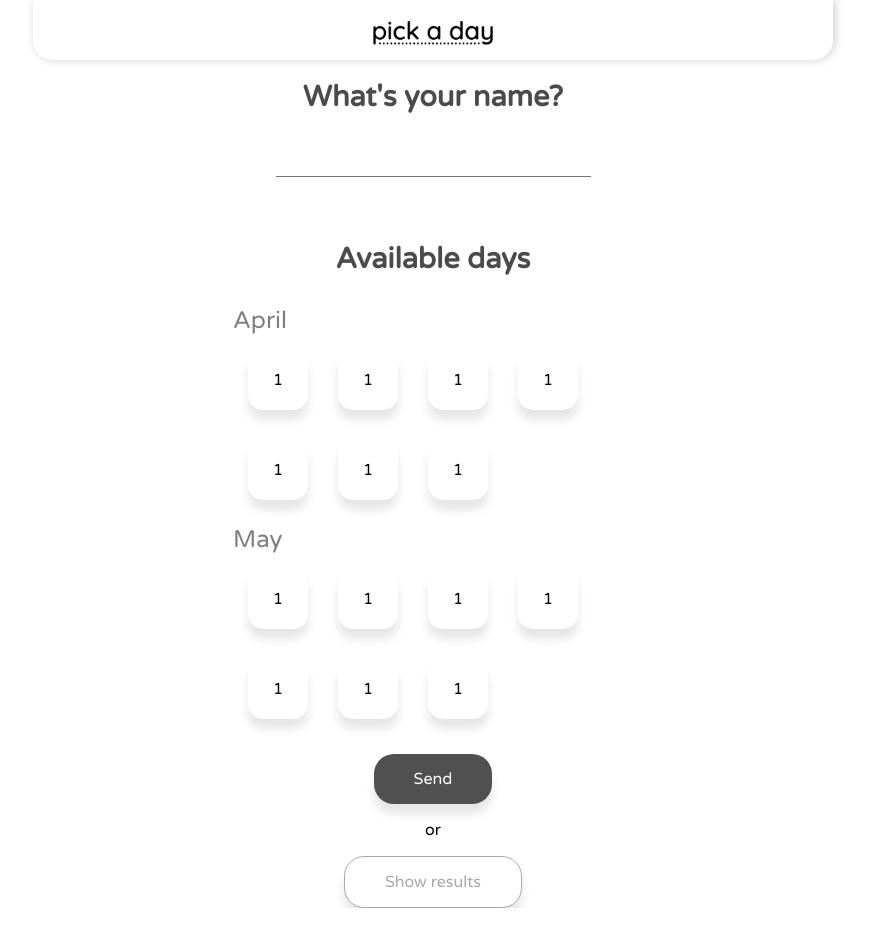
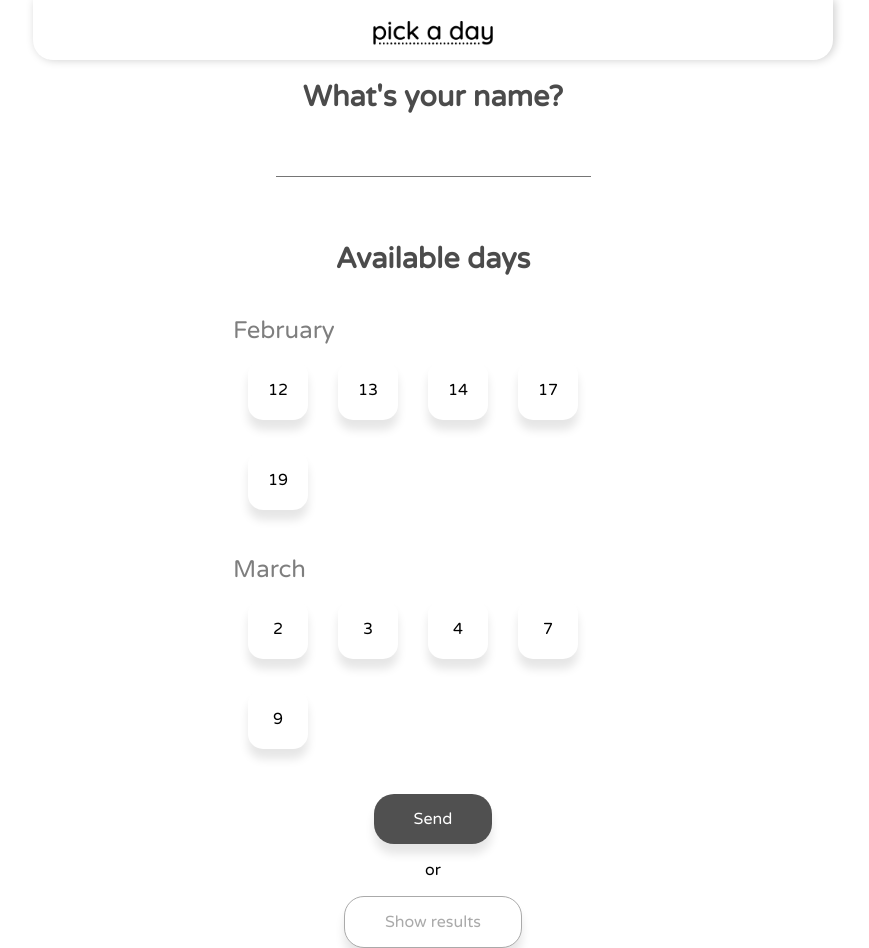
Before and after one commit to giacomoschiavo/pick-a-day, a React (Create React App) app: page /1 in a window 1280 px wide. Shown: the whole page, without its empty margins (207-1076 px from the left). Before the commit the page ends 908 px from the top, so only its background shows below. Built offline with nearby package versions, Linux system fonts and the light colour scheme.

Commit message:
added divideInMonths function, AvailableDays rendered dinamically

```diff
--- a/src/components/container/AvailableDays.js
+++ b/src/components/container/AvailableDays.js
@@ -2,30 +2,35 @@ import React from "react";
 import classes from "./AvailableDays.module.css";
 import Label from "../ui/Label";
 import Day from "../ui/Day";
+import { divideInMonths } from "../../utils";
 
-const AvailableDays = () => {
+const availableDates = [
+  "12/2/2022",
+  "13/2/2022",
+  "14/2/2022",
+  "17/2/2022",
+  "19/2/2022",
+  "2/3/2022",
+  "3/3/2022",
+  "4/3/2022",
+  "7/3/2022",
+  "9/3/2022",
+];
+
+const AvailableDays = (props) => {
+  const formattedDates = divideInMonths(availableDates);
   return (
     <div className={classes.container}>
-      <Label className={classes.label}>April</Label>
-      <div className={classes.days}>
-        <Day>1</Day>
-        <Day>1</Day>
-        <Day>1</Day>
-        <Day>1</Day>
-        <Day>1</Day>
-        <Day>1</Day>
-        <Day>1</Day>
-      </div>
-      <Label className={classes.label}>May</Label>
-      <div className={classes.days}>
-        <Day>1</Day>
-        <Day>1</Day>
-        <Day>1</Day>
-        <Day>1</Day>
-        <Day>1</Day>
-        <Day>1</Day>
-        <Day>1</Day>
-      </div>
+      {Object.keys(formattedDates).map((month) => (
+        <div className={classes.monthContainer} key={month}>
+          <Label className={classes.label}>{month}</Label>
+          <div className={classes.days}>
+            {formattedDates[month].map((day) => (
+              <Day key={day}>{day}</Day>
+            ))}
+          </div>
+        </div>
+      ))}
     </div>
   );
 };
--- a/src/components/container/AvailableDays.module.css
+++ b/src/components/container/AvailableDays.module.css
@@ -1,6 +1,10 @@
 .container {
   display: flex;
   flex-direction: column;
+}
+
+.monthContainer {
+  margin: 10px 0;
 }
 
 .label {
--- a/src/utils.js
+++ b/src/utils.js
@@ -4,6 +4,22 @@ export const dateToFormat = (date) => {
 };
 
 export const formatToDate = (dateString) => {
+  if (typeof dateString !== "string") throw new Error("String date needed");
+  if (!dateString.split("/")) return dateString;
   const [day, month, year] = dateString.split("/");
   return new Date(`${month}/${day}&${year}`);
 };
+
+// usata solo per array di date
+export const divideInMonths = (dates) => {
+  if (!Array.isArray(dates)) throw new Error("Array of dates needed");
+  const formattedDates = dates.map(formatToDate);
+  const months = {};
+  formattedDates.forEach((date) => {
+    const month = date.toLocaleString("default", { month: "long" });
+    const capitalCaseMonth = month.charAt(0).toUpperCase() + month.slice(1);
+    if (months[capitalCaseMonth]) months[capitalCaseMonth].push(date.getDate());
+    else months[capitalCaseMonth] = [date.getDate()];
+  });
+  return months;
+};
```
